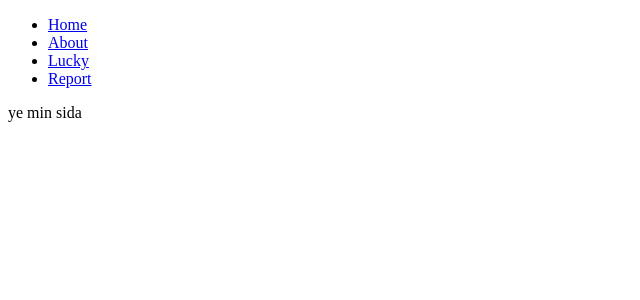
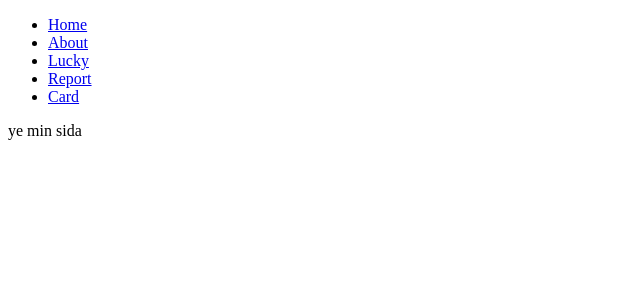
Before and after one commit to filippaliss/mvc, a Symfony app: template templates/session.html.twig in a window 1280 px wide. Shown: the top 300 px of the page, without its empty margins (0-640 px from the left). Run offline with Twig, Linux system fonts and the light colour scheme; the template is opened without the code that fills it: most values are stand-ins (such as "Sample title", 1, 10 or a date in 2020); some libraries are stand-ins or nearby versions.

Commit message:
added to the navbar

```diff
--- a/templates/base.html.twig
+++ b/templates/base.html.twig
@@ -20,6 +20,7 @@
                     <li><a href="{{ path('about') }}">About</a></li>
                     <li><a href="{{ path('lucky_number') }}">Lucky</a></li>
                     <li><a href="{{ path('report') }}">Report</a></li>
+                    <li><a href="{{ path('cards') }}">Card</a></li>
                 </ul>
             </nav>
         </header>
```
